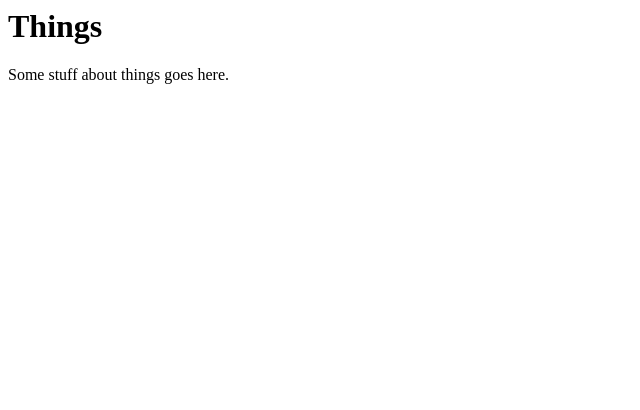
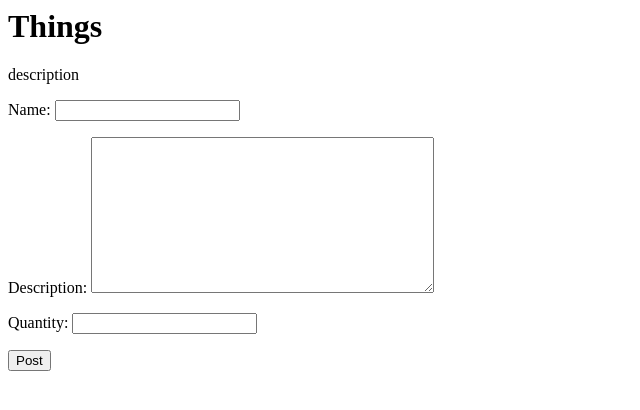
Before and after one commit to KCL-SEG/things-2-miron-bykov, a Django app: template things/templates/home.html in a window 1280 px wide. Shown: the top 410 px of the page, without its empty margins (0-640 px from the left). Run offline with Django 3.2, Linux system fonts and the light colour scheme; the template is opened without the code that fills it: values that come from a table or form of the project are taken from there, others are empty.

Commit message:
complete task

```diff
--- a/things/forms.py
+++ b/things/forms.py
@@ -1,3 +1,14 @@
 """Forms of the project."""
 
+from django import forms
+from .models import Thing
 # Create your forms here.
+
+class ThingForm(forms.ModelForm):
+    class Meta:
+        model = Thing
+        fields=['name', 'description', 'quantity']
+        widgets = {'description' : forms.Textarea(), 'quantity':forms.NumberInput()}
+
+    def clean(self):
+        pass
--- a/things/templates/home.html
+++ b/things/templates/home.html
@@ -6,6 +6,11 @@
   <h1>
     Things
   </h1>
-  <p>Some stuff about things goes here.</p>
+  <p>description</p>
+  <form action="{% url 'home' %}">
+    {% csrf_token %}
+    {{ form.as_p }}
+    <input type="submit" value="Post">
+  </form>
 </body>
 </html>
--- a/things/views.py
+++ b/things/views.py
@@ -1,4 +1,8 @@
 from django.shortcuts import render
+from .forms import ThingForm
+
 
 def home(request):
+    #adding form to veiws
+    form = ThingForm()
     return render(request, 'home.html', {'form': form})
```
Also changed, not shown: requirements.txt (line endings or trailing spaces).
